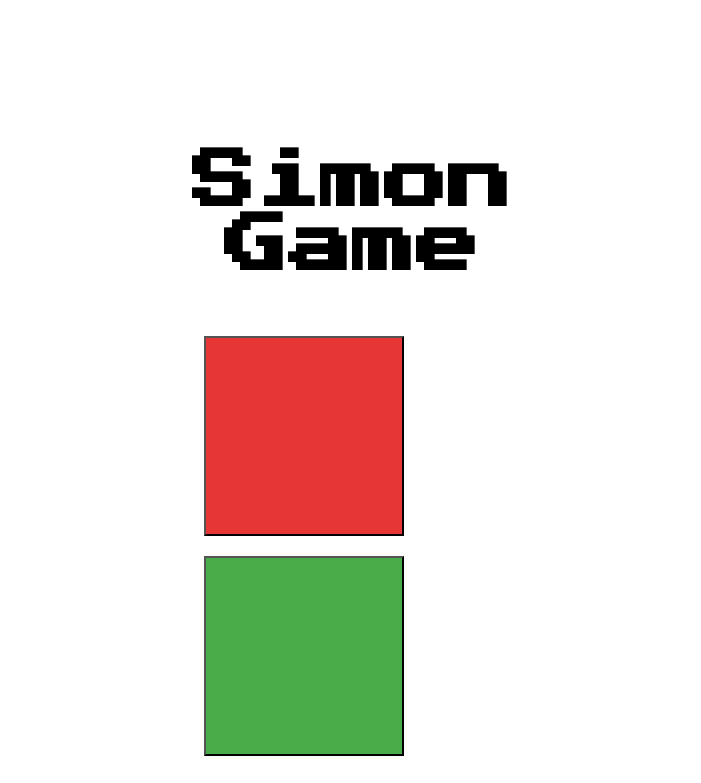
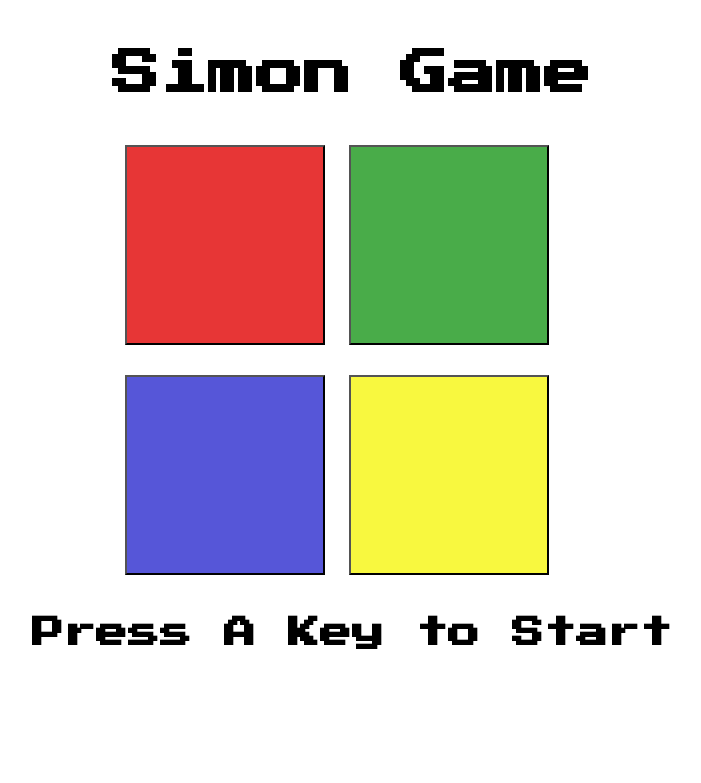
Before and after one commit to lazimrayanfullstackdev/simon_game, a plain HTML site: page index.html in a window 1280 px wide. Shown: the top 783 px of the page, without its empty margins (288-989 px from the left). Drawn offline with nearby package versions, Linux system fonts and the light colour scheme.

Commit message:
Updated css file to support all size pc

```diff
--- a/styles.css
+++ b/styles.css
@@ -1,11 +1,11 @@
 .container{
-    width: 50%;
-    margin: 150px auto;
+  width: 75%;
+  margin: 50px auto;
 }
 
 #heading-tag{
   font-family: 'Press Start 2P', cursive;
-    font-size: 4rem;
+  font-size: 3rem;
   text-align: center;
 }
 
```
Lines whose indentation alone changed are shown as unchanged.
